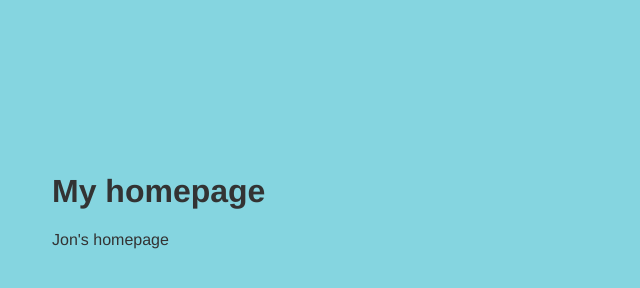
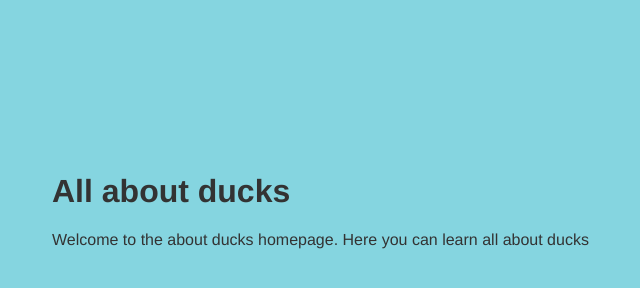
Before and after one commit to jonw-cogapp/netlify-cms, an Eleventy site: page content/homepage/index.md in a window 1280 px wide. Shown: the whole page, without its empty margins (188-828 px from the left). Built offline with nearby package versions, Linux system fonts and the light colour scheme; Eleventy itself is replaced by a stand-in of ours; files that its build step writes are made by us from their sources.

Commit message:
Update Homepage “index”

```diff
--- a/content/homepage/index.md
+++ b/content/homepage/index.md
@@ -1,5 +1,5 @@
 ---
-title: My homepage
-description: Jon's homepage
+title: All about ducks
+description: Welcome to the about ducks homepage. Here you can learn all about ducks
 coords: '{"type":"Point","coordinates":[-0.1503073,50.8127116]}'
 ---
```
